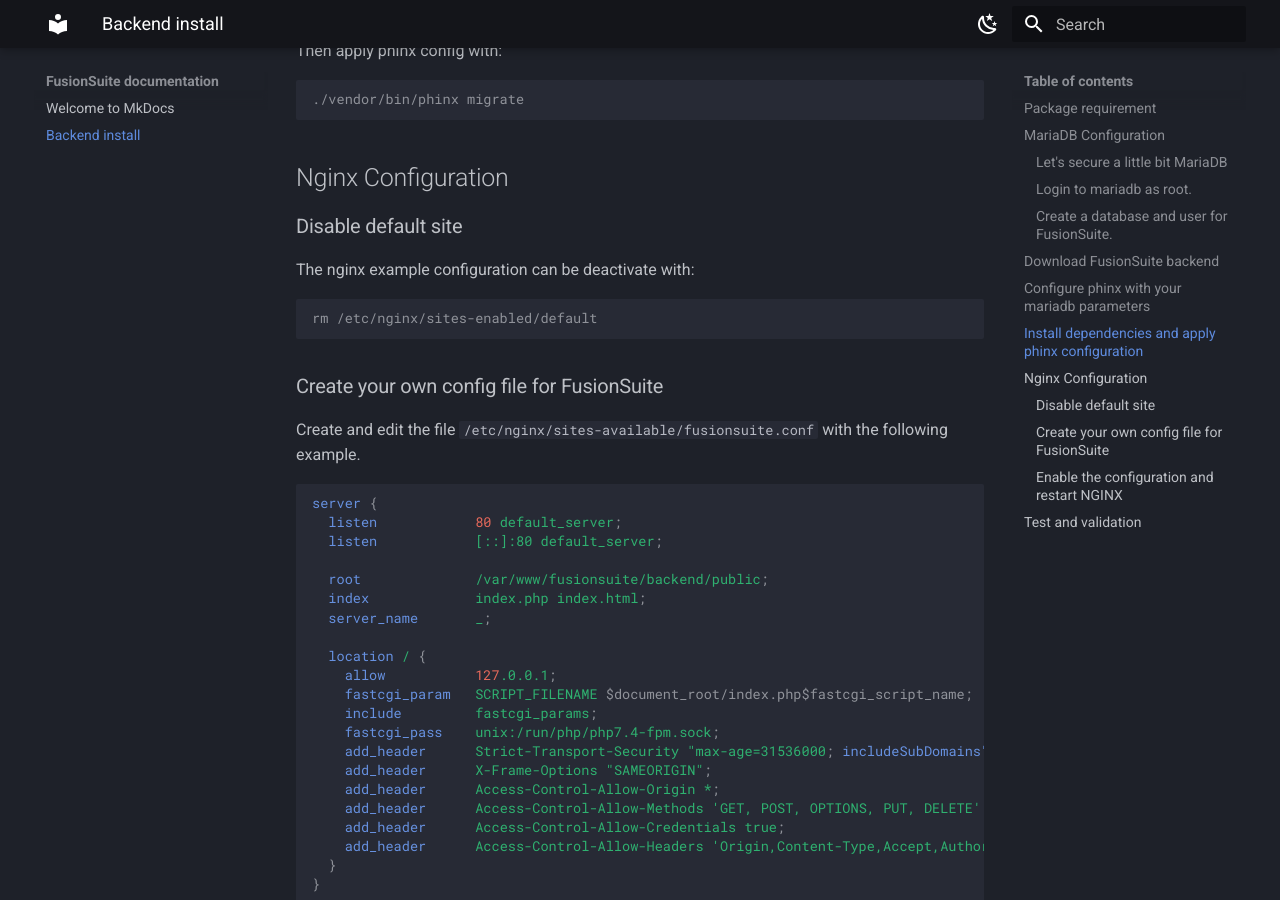
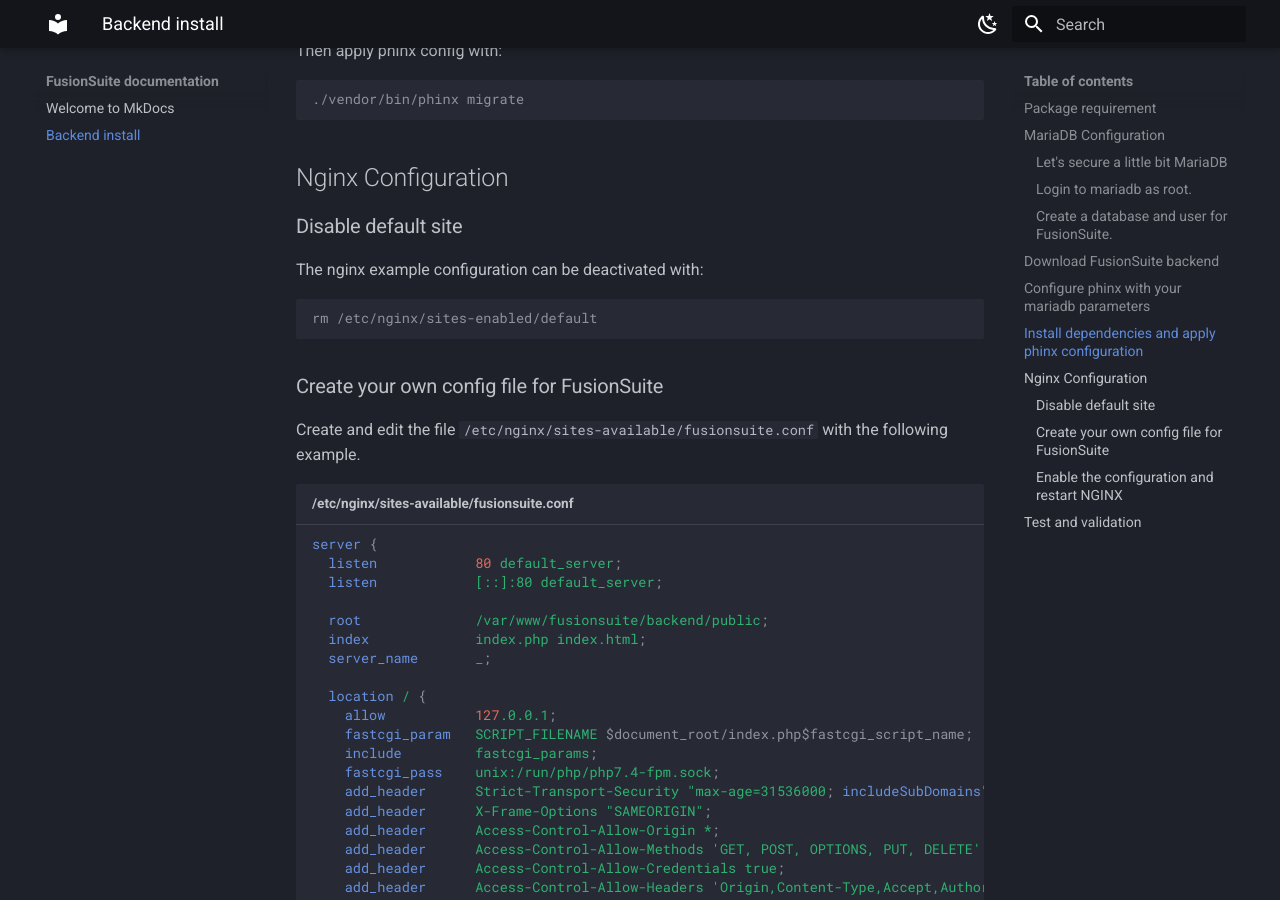
Before and after one commit to fusionSuite/documentation, an MkDocs documentation site: the page built from docs/backend_install.md, in a window 1280 px wide and 900 px high, scrolled down 2434 px. Built offline with MkDocs 1.6.1 and Material for MkDocs 9.7.7, drawn with Linux system fonts in a browser that asks for light colours.

Commit message:
typo + block code title

````diff
--- a/docs/backend_install.md
+++ b/docs/backend_install.md
@@ -135,7 +135,7 @@ Then apply phinx config with:
 
 ### Disable default site
 
-The nginx example configuration can be deactivate with:
+The nginx example configuration can be deactivated with:
 ```console
 rm /etc/nginx/sites-enabled/default
 ```
@@ -144,7 +144,7 @@ rm /etc/nginx/sites-enabled/default
 
 Create and edit the file `/etc/nginx/sites-available/fusionsuite.conf` with the following example.
 
-```nginx
+```nginx title="/etc/nginx/sites-available/fusionsuite.conf"
 server {
   listen            80 default_server;
   listen            [::]:80 default_server;
````
